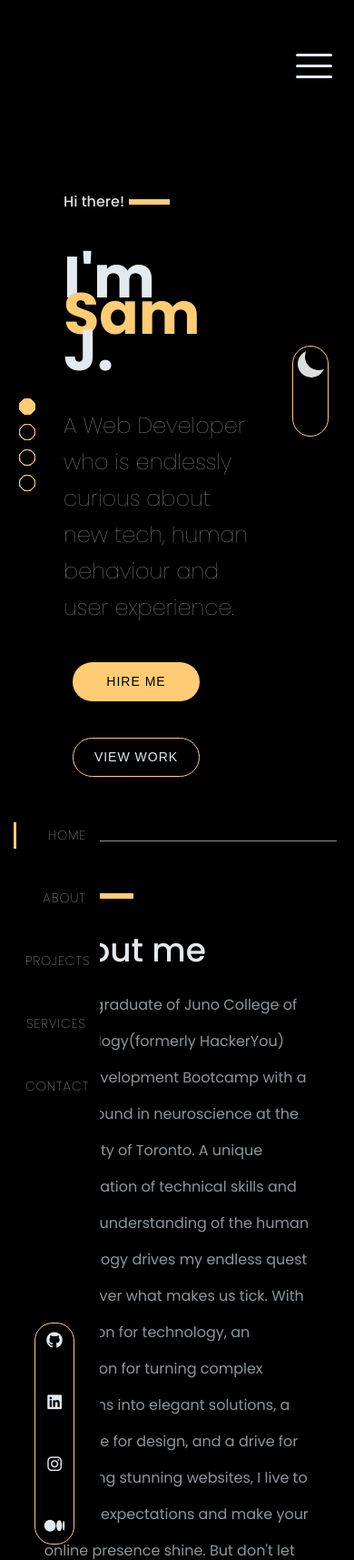
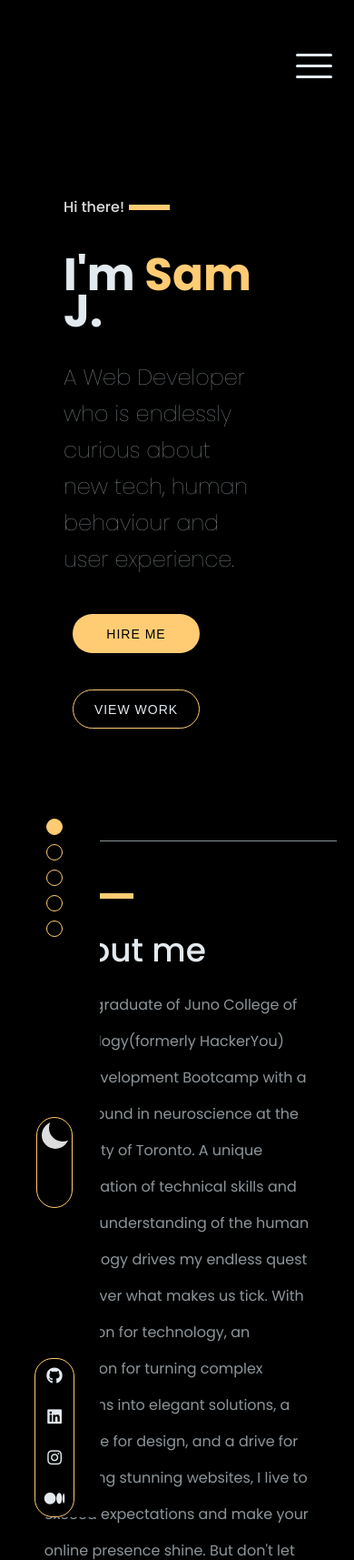
Before and after one commit to samnjab/portfolio-sam, a website: page src/index.html in a window 390 px wide. Shown: the top 1715 px of the page at 91% size. Drawn offline with nearby package versions, Linux system fonts and the light colour scheme; files that its build step writes are made by us from their sources.

Commit message:
finished the side nav

```diff
--- a/src/index.html
+++ b/src/index.html
@@ -15,7 +15,7 @@
     <link rel="stylesheet" href="../public/css/styles.css">
 </head>
 <body>
-    <header class="header">
+    <header class="header" id="#home">
         <nav class="main-nav">
             <!-- <div class="menu-btn closed">
                 <div class="menu-btn__burger"></div>
@@ -29,7 +29,7 @@
                 <li class="active"><a href="index.html">Home</a></li>
                 <li class="linked"><a href="./pages/about.html">About</a></li>
                 <li class="linked"><a href="#">Projects</a></li>
-                <li class="linked"><a href="#">Service</a></li>
+                <li class="linked"><a href="#">Services</a></li>
                 <li class="linked"><a href="./pages/contact.html">Contact</a></li>
                 <li class="menu-btn closed">
                     <div class="menu-btn__burger"></div>
@@ -46,7 +46,7 @@
                     <button class="active-btn">Hire Me</button>
                     <button class="inactive-btn">View Work</button>
                 </div>
-                <div class="img-box"><img src="" alt=""></div>
+                <!-- <div class="img-box"><img src="" alt=""></div> -->
                 <!-- <div class="shapes">
                     <div class="triangle-1"></div>
                     <div class="circle"></div>
@@ -62,16 +62,41 @@
                         <div class="menu-btn__burger"></div>
                     </div>
                     <i class="fa-solid fa-telescope"></i> -->
-                    <div class="active"><a href="">Home</a></div>
+                    <!-- <div class="active"><a href="">Home</a></div>
                     <div class="linked"><a href="">About</a></div>
                     <div class="linked"><a href="">Projects</a></div>
                     <div class="linked"><a href="">Services</a></div>
-                    <div class="linked"><a href="">Contact</a></div>
+                    <div class="linked"><a href="">Contact</a></div> -->
+                    <div class="pagination">
+                        <a class="active home" href="#home">
+                            <p>Home</p>
+                        </a>
+                        <a class="linked about" href="#about">
+                            <p>About</p>
+                        </a>
+                        <a class="linked projects" href="#projects">
+                            <p>Projects</p>
+                        </a>
+                        <a class="linked services" href="#services">
+                            <p>Services</p>
+                        </a>
+                        <a class="linked contact" href="#contact">
+                            <p>Contact</p>
+                        </a>
+                    </div>
                 </li>
                 <!-- <li class="quick-buttons">
                     <button class="active-btn">Hire Me</button>
                     <button class="inactive-btn">View Work</button>
                 </li> -->
+                <div class="light-dark-btn">
+                    <div class='toggle-switch'>
+                        <label>
+                            <input type='checkbox'>
+                            <span class='slider'></span>
+                        </label>
+                    </div>
+                </div>
                 <li class="socials">
                     <i class="fa-brands fa-github"></i>
                     <i class="fa-brands fa-linkedin"></i>
@@ -88,15 +113,32 @@
                 </label>
             </div>
         </div>
+        <ul class="socials">
+            <i class="fa-brands fa-github"></i>
+            <i class="fa-brands fa-linkedin"></i>
+            <i class="fa-brands fa-instagram"></i>
+            <i class="fa-brands fa-medium"></i>
+        </ul>
     </header>
     <main>
-        <section class="about">
+        <section class="about" id="#about">
             <div class="divider"></div>
             <div class="pagination">
-                <span class="active about"><p>About</p></span>
-                <span class="linked projects"><p>Projects</p></span>
-                <span class="linked services"><p>Services</p></span>
-                <span class="linked contact"><p>Contact</p></span>
+                <a class="linked home" href="#home">
+                    <p>Home</p>
+                </a>
+                <a class="active about" href="#about">
+                    <p>About</p>
+                </a>
+                <a class="linked projects" href="#projects">
+                    <p>Projects</p>
+                </a>
+                <a class="linked services" href="#services">
+                    <p>Services</p>
+                </a>
+                <a class="linked contact" href="#contact">
+                    <p>Contact</p>
+                </a>
             </div>
             <div class="wrapper">
                 <div class="header">
@@ -109,21 +151,24 @@
             </div>
         </section>
 
-        <section class="skills">
+        <section class="skills" id="#skills">
             <div class="divider"></div>
             <div class="pagination">
-                <span class="active about">
+                <a class="linked home" href="#home">
+                    <p>Home</p>
+                </a>
+                <a class="active about" href="#about">
                     <p>About</p>
-                </span>
-                <span class="linked projects">
+                </a>
+                <a class="linked projects" href="#projects">
                     <p>Projects</p>
-                </span>
-                <span class="linked services">
+                </a>
+                <a class="linked services" href="#services">
                     <p>Services</p>
-                </span>
-                <span class="linked contact">
+                </a>
+                <a class="linked contact" href="#contact">
                     <p>Contact</p>
-                </span>
+                </a>
             </div>
             <div class="wrapper">
                 <div class="header">
@@ -229,82 +274,24 @@
                 </div>
             </div>
         </section>
-
-        <section class="projects">
+        <section class="education" id="#education">
             <div class="divider"></div>
             <div class="pagination">
-                <span class="active about">
+                <a class="linked home" href="#home">
+                    <p>Home</p>
+                </a>
+                <a class="active about" href="#about">
                     <p>About</p>
-                </span>
-                <span class="linked projects">
+                </a>
+                <a class="linked projects" href="#projects">
                     <p>Projects</p>
-                </span>
-                <span class="linked services">
+                </a>
+                <a class="linked services" href="#services">
                     <p>Services</p>
-                </span>
-                <span class="linked contact">
+                </a>
+                <a class="linked contact" href="#contact">
                     <p>Contact</p>
-                </span>
-            </div>
-            <div class="wrapper">
-                <div class="header">
-                    <p class="pre-header">Project Portfolio<span class="line"></span></p>
-                    <h2>My Work Gallary</h2>
-                    <p> Catch the details of my latest projects. </p>
-                </div>
-                <nav class="projects-nav">
-                    <ul class="nav-bar">
-                        <li class="active">All</li>
-                        <li class="linked">React</li>
-                        <li class="linked">Vanilla JS</li>
-                        <li class="linked">UI/UX</li>
-                    </ul>
-                </nav>
-                <div class="gallary">
-                    <div class="project">
-                        <div class="mask"><i class="fa-regular fa-plus"></i><p>Dashboard <br> Design</p></div>
-                        <img src="" alt="">
-                    </div>
-                    <div class="project">
-                        <div class="mask"><i class="fa-regular fa-plus"></i><p>Dashboard<br>  Design</p></div>
-                        <img src="" alt="">
-                    </div>
-                    <div class="project">
-                        <div class="mask"><i class="fa-regular fa-plus"></i><p>Dashboard <br> Design</p></div>
-                        <img src="" alt="">
-                    </div>
-                    <div class="project">
-                        <div class="mask"><i class="fa-regular fa-plus"></i><p>Dashboard <br> Design</p></div>
-                        <img src="" alt="">
-                    </div>
-                    <div class="project">
-                        <div class="mask"><i class="fa-regular fa-plus"></i><p>Dashboard <br> Design</p></div>
-                        <img src="" alt="">
-                    </div>
-                    <div class="project">
-                        <div class="mask"><i class="fa-regular fa-plus"></i><p>Dashboard <br> Design</p></div>
-                        <img src="" alt="">
-                    </div>
-
-                </div>
-            </div>
-        </section>
-
-        <section class="education">
-            <div class="divider"></div>
-            <div class="pagination">
-                <span class="active about">
-                    <p>About</p>
-                </span>
-                <span class="linked projects">
-                    <p>Projects</p>
-                </span>
-                <span class="linked services">
-                    <p>Services</p>
-                </span>
-                <span class="linked contact">
-                    <p>Contact</p>
-                </span>
+                </a>
             </div>
             <div class="wrapper">
                 <div class="header">
@@ -380,21 +367,89 @@
                 <button class="inactive-btn">Download CV</button>
             </div>
         </section>
-        <section class="contact">
+
+        <section class="projects" id="#projects">
             <div class="divider"></div>
             <div class="pagination">
-                <span class="active about">
+                <a class="linked home" href="#home">
+                    <p>Home</p>
+                </a>
+                <a class="linked about" href="#about">
                     <p>About</p>
-                </span>
-                <span class="linked projects">
+                </a>
+                <a class="active projects" href="#projects">
                     <p>Projects</p>
-                </span>
-                <span class="linked services">
+                </a>
+                <a class="linked services" href="#services">
                     <p>Services</p>
-                </span>
-                <span class="linked contact">
+                </a>
+                <a class="linked contact" href="#contact">
                     <p>Contact</p>
-                </span>
+                </a>
+            </div>
+            <div class="wrapper">
+                <div class="header">
+                    <p class="pre-header">Project Portfolio<span class="line"></span></p>
+                    <h2>My Work Gallary</h2>
+                    <p> Catch the details of my latest projects. </p>
+                </div>
+                <nav class="projects-nav">
+                    <ul class="nav-bar">
+                        <li class="active">All</li>
+                        <li class="linked">React</li>
+                        <li class="linked">Vanilla JS</li>
+                        <li class="linked">UI/UX</li>
+                    </ul>
+                </nav>
+                <div class="gallary">
+                    <div class="project">
+                        <div class="mask"><i class="fa-regular fa-plus"></i><p>Dashboard <br> Design</p></div>
+                        <img src="" alt="">
+                    </div>
+                    <div class="project">
+                        <div class="mask"><i class="fa-regular fa-plus"></i><p>Dashboard<br>  Design</p></div>
+                        <img src="" alt="">
+                    </div>
+                    <div class="project">
+                        <div class="mask"><i class="fa-regular fa-plus"></i><p>Dashboard <br> Design</p></div>
+                        <img src="" alt="">
+                    </div>
+                    <div class="project">
+                        <div class="mask"><i class="fa-regular fa-plus"></i><p>Dashboard <br> Design</p></div>
+                        <img src="" alt="">
+                    </div>
+                    <div class="project">
+                        <div class="mask"><i class="fa-regular fa-plus"></i><p>Dashboard <br> Design</p></div>
+                        <img src="" alt="">
+                    </div>
+                    <div class="project">
+                        <div class="mask"><i class="fa-regular fa-plus"></i><p>Dashboard <br> Design</p></div>
+                        <img src="" alt="">
+                    </div>
+
+                </div>
+            </div>
+        </section>
+
+
+        <section class="contact" id="contact">
+            <div class="divider"></div>
+            <div class="pagination">
+                <a class="linked home" href="#home">
+                    <p>Home</p>
+                </a>
+                <a class="linked about" href="#about">
+                    <p>About</p>
+                </a>
+                <a class="linked projects" href="#projects">
+                    <p>Projects</p>
+                </a>
+                <a class="linked services" href="#services">
+                    <p>Services</p>
+                </a>
+                <a class="active contact" href="#contact">
+                    <p>Contact</p>
+                </a>
             </div>
             <div class="wrapper">
                 <fieldset>
--- /dev/null
+++ b/src/sass/partials/_about.scss
@@ -0,0 +1 @@
+@use './variables' as *;
--- a/src/sass/partials/_header.scss
+++ b/src/sass/partials/_header.scss
@@ -2,6 +2,7 @@
 header {
     background-color: $deep-black;
     padding-top: 1.5rem;
+    padding-bottom:1.5rem;
     height:100vh;
     position:relative;
     @include flex-center(row, space-between, flex-start);
@@ -42,21 +43,20 @@ header {
     }
     .wrapper {
         height: 90vh;
-        // @include wrap($margin:auto, $number-in-a-row:2, $min-width:300px, $max-width:800px);
         flex-basis:calc(90% - 100px);
         margin:auto;
         min-width:300px;
         max-width:800px;
         padding-top: 1rem;
         @include flex-center(row, space-between, stretch);
-        // flex-wrap: wrap;
         .intro{
             flex-basis:90%;
             max-width: 100%;
             @include flex-center(row, space-between, flex-start);
             position:relative;
             .text {
-                margin: 0 25px;
+                height:80%;
+                margin: auto 25px;
                 align-self: flex-end;
                 flex-basis: 80%;
                 z-index: 2;
@@ -73,27 +73,40 @@ header {
         }
         h1 {
             @include header-styler();
-            // margin-bottom: 100px;
             .pop{
                 color: $amber;
                 font-style: normal;
                 font-size:64px;
+                @media(max-width:630px) {
+                    font-size: 50px;
+                }
 
+            }
+            @media(max-width:630px){
+                font-size:50px;
             }
         }
     }
+    .socials{
+        height:175px;
+        width:44.5px;
+        position:absolute;
+        margin-right:1rem;
+        top:65%;
+        right:2%;
+        @media (max-width:768px) {
+            display: none;
         }
+    }
+
     .side-nav {
         z-index:10;
-    // flex-basis: 7%;
         height:100%;
-    // @include wrap($margin:10px, $number-in-a-row:12, $min-width:fit-content, $max-width:fit-content);
         width:100px;
         background-color: $deep-black;
-    // border-left: $amber 0.7px solid;
         margin: 10px 10px;
         &.hide {
-        // display: none;
+            display: none;
         }
 
         @media (min-width:768px) {
@@ -106,25 +119,23 @@ header {
             height: 100%;
             @include flex-center(column, space-between, center);
             .navigation {
-            width: 100%;
                 flex-basis: 30%;
-            @include flex-center(column, space-between, center);
-            div{
-                flex-basis:20%;
-                width:100%;
-                margin: 1rem 10px 1rem 1rem;
-                padding:0 20px 0 10px;
+                .pagination{
+                    align-items: flex-end;
                     a{
-                    font-size: 14px;
-                    font-weight: 100;
-                    text-transform: uppercase;
+                        position:relative;
+                        border: $amber 0.7px solid;
+                        p{
+                            position:absolute;
+                            display:block;
+                            width:67.1px;
+                            left:-80px;
+                            top:-12px;
                             text-align:right;
-                    color:$blue-off-white;
-                    display:block;
-                    width:100%;
-                    height:100%;
                         }
                     }
+                }
+
                 .linked{
                     border-bottom:none;
                     border-left:3px $deep-black solid;
@@ -134,11 +145,6 @@ header {
                     border-left:3px $amber solid;
 
                 }
-
-            // .menu-btn {
-            //     // width:100%;
-            //     flex-basis: 30%;
-            // }
             }
             .quick-buttons {
                 width: 100%;
@@ -154,17 +160,36 @@ header {
                     margin: 1rem 0px 1rem 10px;
                 }
             }
+            .light-dark-btn {
+                flex-basis: 20%;
+                margin-right:0;
+                position:inherit;
+                @media(max-width: 768px){
+                    display:block;
+                }
+
+            }
             .socials {
-            flex-basis: 30%;
+                width:44.5px;
+                height:175px;
+                margin-right:0;
+                position:inherit;
+                @media(max-width:768px){
+                    display:flex;
+                }
             }
         }
     }
     .light-dark-btn {
         @include flex-center(row, flex-end, center);
         flex-basis: 20%;
-    padding-right: 1rem;
+        margin-right:1.1rem;
         position:absolute;
         top:45%;
         right:2%;
+        @media (max-width:768px){
+            display:none;
+        }
 
     }
+}
--- a/src/sass/partials/_nav-bar.scss
+++ b/src/sass/partials/_nav-bar.scss
@@ -4,9 +4,6 @@
     @include nav-styler();
     width: 100%;
     @include flex-center(row, space-between, baseline);
-    li:not(.menu-btn){
-        flex-basis: 25%;
-    }
     .active {
         border-bottom: $amber 5px solid;
     }
--- a/src/sass/partials/_pagination.scss
+++ b/src/sass/partials/_pagination.scss
@@ -16,19 +16,15 @@
 
 .pagination{
     @include flex-center(column, space-between, flex-start);
-    position:fixed;
-    top:50%;
-    left:0.5rem;
     border: $deep-black 0.7px solid;
     border-radius: 20px;
     padding:10px;
     transition: border 0.3s ease-in-out;
-
     &:hover{
         border:$amber 0.7px solid;
         border-radius: 20px;
     }
-    span{
+    a{
         display:block;
         width: 18px;
         height: 18px;
@@ -37,6 +33,8 @@
         cursor: pointer;
         position:relative;
         p{
+            display:block;
+            width:67.1px;
             position:absolute;
             left:35px;
             top:-12px;
@@ -53,6 +51,13 @@
         &.active{
             background-color: $amber;
             border: $amber 0.7px solid;
+        }
+        &.home{
+            &:hover{
+                p{
+                    opacity:1;
+                }
+            }
         }
         &.about{
             &:hover{
--- a/src/sass/partials/_sections.scss
+++ b/src/sass/partials/_sections.scss
@@ -3,4 +3,9 @@
 section{
     background-color: $deep-black;
     position:relative;
+    .pagination{
+        position:absolute;
+        top:50%;
+        left:0.5rem;
+    }
 }
--- a/src/sass/styles.scss
+++ b/src/sass/styles.scss
@@ -15,6 +15,7 @@
 @use './partials/nav-bar';
 @use './partials/header';
 @use './partials/sections';
+@use './partials/about';
 @use './partials/circle-pie';
 @use './partials/skills';
 @use './partials/projects';
```
Lines whose indentation alone changed are shown as unchanged.
